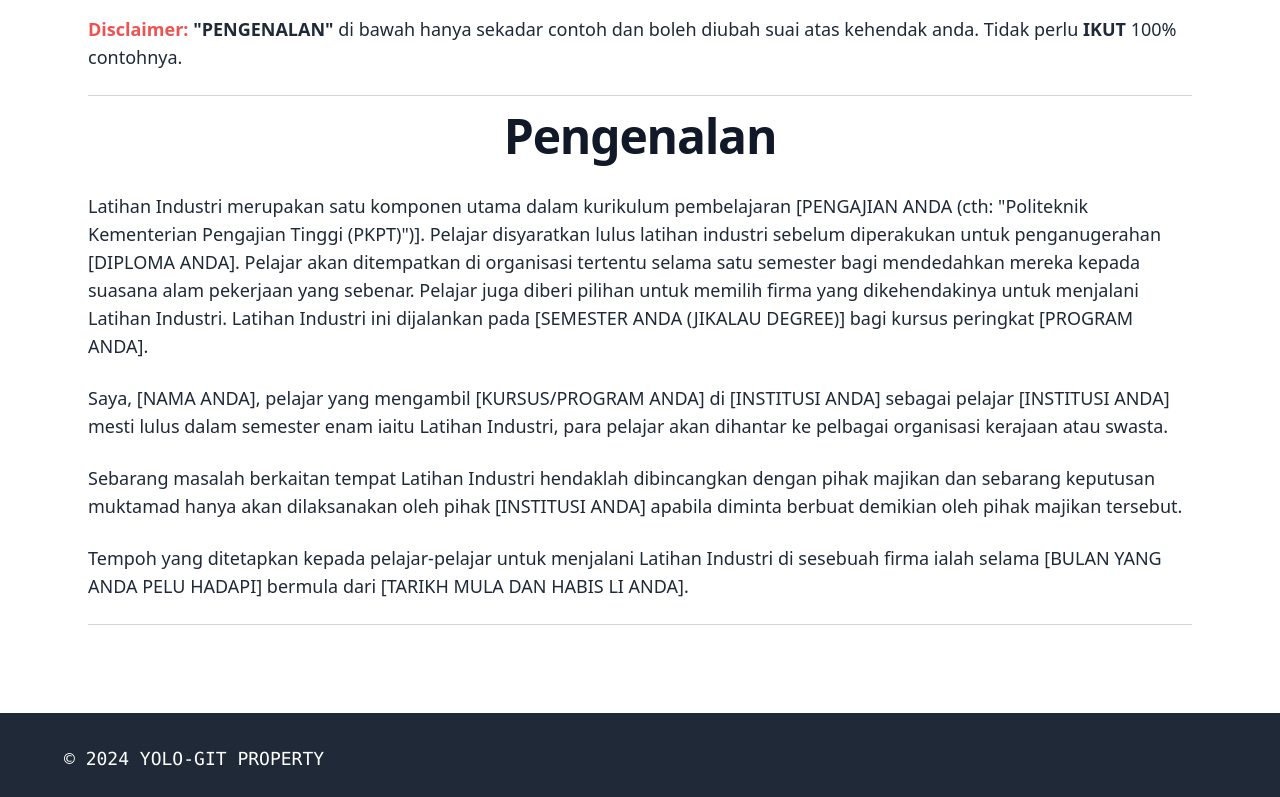
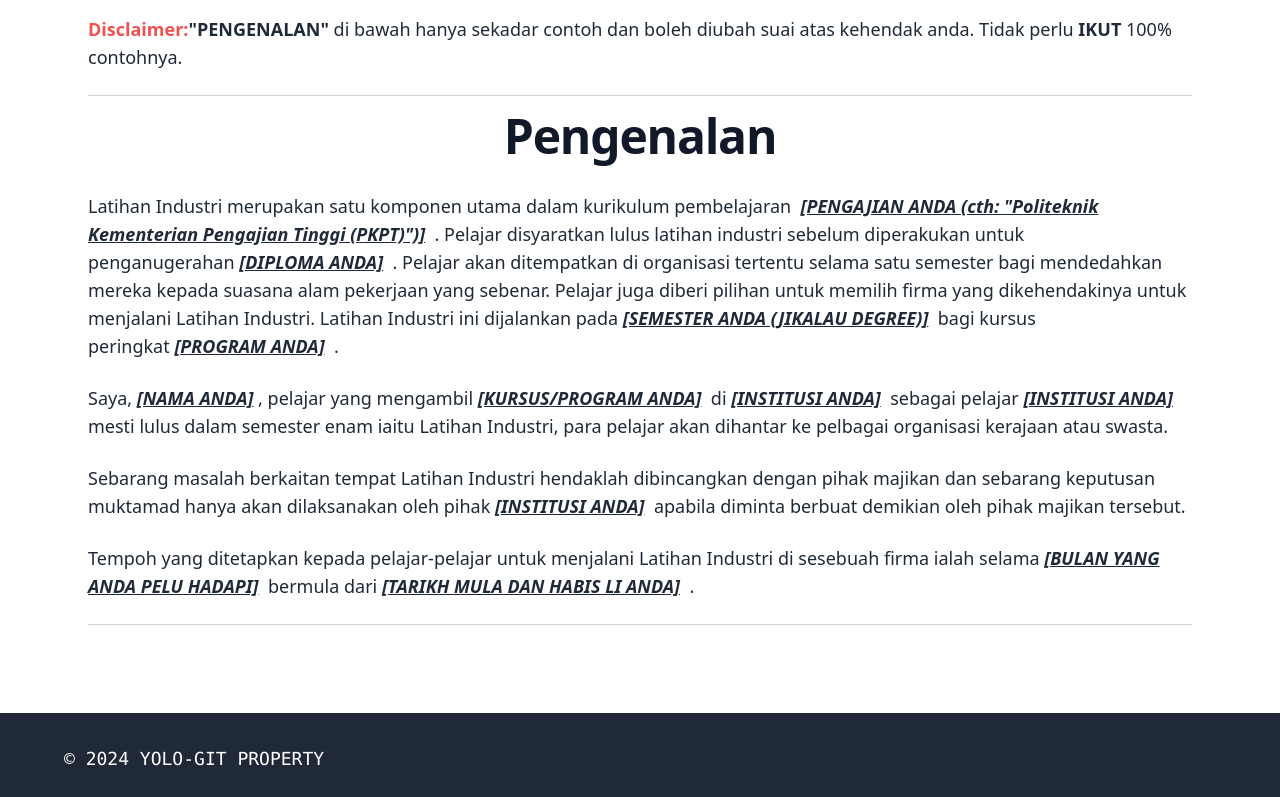
Before and after one commit to YOLO-GIT/intern-stuff, a React (Vite) app in the folder intern-stuff/: page /documents_folder/bab_1 in a window 1280 px wide. Shown: the part 601-1398 px from the top of the page. Built offline with nearby package versions, Linux system fonts and the light colour scheme.

Commit message:
Fixes some spaces to the text as well

```diff
--- a/intern-stuff/src/components/documents_folder/bab_1.jsx
+++ b/intern-stuff/src/components/documents_folder/bab_1.jsx
@@ -36,7 +36,7 @@ const bab_1 = () => {
               dari ditangkap plagiat.)
             </p>
             <p className="mb-6 dark:text-white text-gray-800 sm:text-gray-800 md:text-lg">
-              <span className="font-bold text-red-500">Disclaimer:</span>{" "}
+              <span className="font-bold text-red-500">Disclaimer:</span>
               <span className="font-bold">"PENGENALAN"</span> di bawah hanya
               sekadar contoh dan boleh diubah suai atas kehendak anda. Tidak
               perlu <span className="font-bold">IKUT</span> 100% contohnya.
@@ -48,32 +48,70 @@ const bab_1 = () => {
               </h2>
               <p className="mb-6 text-lg dark:text-white text-gray-800 sm:text-gray-800 md:text-lg">
                 Latihan Industri merupakan satu komponen utama dalam kurikulum
-                pembelajaran [PENGAJIAN ANDA (cth: "Politeknik Kementerian
-                Pengajian Tinggi (PKPT)")]. Pelajar disyaratkan lulus latihan
-                industri sebelum diperakukan untuk penganugerahan [DIPLOMA
-                ANDA]. Pelajar akan ditempatkan di organisasi tertentu selama
+                pembelajaran &nbsp;
+                <span className="font-bold underline italic">
+                  [PENGAJIAN ANDA (cth: "Politeknik Kementerian Pengajian Tinggi
+                  (PKPT)")]
+                </span>
+                &nbsp; . Pelajar disyaratkan lulus latihan industri sebelum
+                diperakukan untuk penganugerahan&nbsp;
+                <span className="font-bold underline italic">
+                  [DIPLOMA ANDA]
+                </span>
+                &nbsp; . Pelajar akan ditempatkan di organisasi tertentu selama
                 satu semester bagi mendedahkan mereka kepada suasana alam
                 pekerjaan yang sebenar. Pelajar juga diberi pilihan untuk
                 memilih firma yang dikehendakinya untuk menjalani Latihan
-                Industri. Latihan Industri ini dijalankan pada [SEMESTER ANDA
-                (JIKALAU DEGREE)] bagi kursus peringkat [PROGRAM ANDA].
+                Industri. Latihan Industri ini dijalankan pada&nbsp;
+                <span className="font-bold underline italic">
+                  [SEMESTER ANDA (JIKALAU DEGREE)]
+                </span>
+                &nbsp; bagi kursus peringkat&nbsp;
+                <span className="font-bold underline italic">
+                  [PROGRAM ANDA]
+                </span>
+                &nbsp; .
               </p>
               <p className="mb-6 text-lg dark:text-white text-gray-800 sm:text-gray-800 md:text-lg">
-                Saya, [NAMA ANDA], pelajar yang mengambil [KURSUS/PROGRAM ANDA]
-                di [INSTITUSI ANDA] sebagai pelajar [INSTITUSI ANDA] mesti lulus
-                dalam semester enam iaitu Latihan Industri, para pelajar akan
-                dihantar ke pelbagai organisasi kerajaan atau swasta.
+                Saya,&nbsp;
+                <span className="font-bold underline italic">[NAMA ANDA]</span>
+                &nbsp;, pelajar yang mengambil&nbsp;
+                <span className="font-bold underline italic">
+                  [KURSUS/PROGRAM ANDA]
+                </span>
+                &nbsp; di&nbsp;
+                <span className="font-bold underline italic">
+                  [INSTITUSI ANDA]
+                </span>
+                &nbsp; sebagai pelajar&nbsp;
+                <span className="font-bold underline italic">
+                  [INSTITUSI ANDA]
+                </span>
+                &nbsp; mesti lulus dalam semester enam iaitu Latihan Industri,
+                para pelajar akan dihantar ke pelbagai organisasi kerajaan atau
+                swasta.
               </p>
               <p className="mb-6 text-lg dark:text-white text-gray-800 sm:text-gray-800 md:text-lg">
                 Sebarang masalah berkaitan tempat Latihan Industri hendaklah
                 dibincangkan dengan pihak majikan dan sebarang keputusan
-                muktamad hanya akan dilaksanakan oleh pihak [INSTITUSI ANDA]
-                apabila diminta berbuat demikian oleh pihak majikan tersebut.
+                muktamad hanya akan dilaksanakan oleh pihak&nbsp;
+                <span className="font-bold underline italic">
+                  [INSTITUSI ANDA]
+                </span>
+                &nbsp; apabila diminta berbuat demikian oleh pihak majikan
+                tersebut.
               </p>
               <p className="mb-6 text-lg dark:text-white text-gray-800 sm:text-gray-800 md:text-lg">
                 Tempoh yang ditetapkan kepada pelajar-pelajar untuk menjalani
-                Latihan Industri di sesebuah firma ialah selama [BULAN YANG ANDA
-                PELU HADAPI] bermula dari [TARIKH MULA DAN HABIS LI ANDA].
+                Latihan Industri di sesebuah firma ialah selama&nbsp;
+                <span className="font-bold underline italic">
+                  [BULAN YANG ANDA PELU HADAPI]
+                </span>
+                &nbsp; bermula dari&nbsp;
+                <span className="font-bold underline italic">
+                  [TARIKH MULA DAN HABIS LI ANDA]
+                </span>
+                &nbsp; .
               </p>
             </p>
             <hr className="my-4 border-gray-300 dark:border-gray-700" />
--- a/intern-stuff/src/components/documents_folder/intro.jsx
+++ b/intern-stuff/src/components/documents_folder/intro.jsx
@@ -35,7 +35,7 @@ const BlogPost = () => {
               sendiri. (Saya percayakan anda 🗣️🔥)
             </p>
             <p className="mb-6 dark:text-white text-gray-800 sm:text-gray-800 md:text-lg">
-              <span className="font-bold text-red-500">Disclaimer:</span>{" "}
+              <span className="font-bold text-red-500">Disclaimer:</span>
               <span className="font-bold">"PENGHARGAAN"</span> di bawah hanya
               sekadar contoh dan boleh diubah suai atas kehendak anda. Tidak
               perlu <span className="font-bold">IKUT</span> 100% contohnya.
@@ -56,25 +56,41 @@ const BlogPost = () => {
                 berjaya saya siapkan Laporan Akhir Latihan Industri ini.
               </p>
               <p className="mb-6 text-lg dark:text-white text-gray-800 sm:text-gray-800 md:text-lg">
-                Setinggi-tinggi penghargaan saya ucapkan kepada pihak pengurusan
-                [Firma Anda] kerana telah memberi peluang saya menjalankan
-                latihan industri selama 20 minggu. Khasnya buat [SV anda] kerana
-                memberi saya peluang untuk menimba pengalaman dan menguruskan
-                hal saya selama menjalani latihan industri di organisasi ini.
+                Setinggi-tinggi penghargaan saya ucapkan kepada pihak
+                pengurusan&nbsp;
+                <span className="font-bold underline italic">[Firma Anda]</span>
+                &nbsp; kerana telah memberi peluang saya menjalankan latihan
+                industri selama 20 minggu. Khasnya buat&nbsp;
+                <span className="font-bold underline italic">[SV anda]</span>
+                &nbsp; kerana memberi saya peluang untuk menimba pengalaman dan
+                menguruskan hal saya selama menjalani latihan industri di
+                organisasi ini.
               </p>
               <p className="mb-6 text-lg dark:text-white text-gray-800 sm:text-gray-800 md:text-lg">
-                Selain itu, [Staf Firma] kerana beliau juga telah banyak
-                membantu saya dalam semua aspek semasa menjalankan kerja-kerja
-                di organisasi ini dari awal latihan sehingga saya tamat latihan
-                [Tarikh last intern]. Tidak lupa juga kepada staf-staf di bawah
-                [Firma Anda] yang banyak memberi tunjuk ajar tentang selok-belok
-                pengurusan [Firma Anda].
+                Selain itu,&nbsp;
+                <span className="font-bold underline italic">[Staf Firma]</span>
+                &nbsp; kerana beliau juga telah banyak membantu saya dalam semua
+                aspek semasa menjalankan kerja-kerja di organisasi ini dari awal
+                latihan sehingga saya tamat latihan&nbsp;
+                <span className="font-bold underline italic">
+                  [Tarikh last intern]
+                </span>
+                &nbsp; . Tidak lupa juga kepada staf-staf di bawah&nbsp;
+                <span className="font-bold underline italic">[Firma Anda]</span>
+                &nbsp; yang banyak memberi tunjuk ajar tentang selok-belok
+                pengurusan&nbsp;
+                <span className="font-bold underline italic">[Firma Anda]</span>
+                &nbsp; .
               </p>
               <p className="mb-6 text-lg dark:text-white text-gray-800 sm:text-gray-800 md:text-lg">
                 Saya juga ingin mengucapkan jutaan terima kasih kepada pihak
-                Unit Latihan Industri [Institusi Anda] yang banyak membantu dari
-                penyediaan sebelum dan selepas menjalani latihan industri dan
-                penyediaan laporan latihan industri.
+                Unit Latihan Industri&nbsp;
+                <span className="font-bold underline italic">
+                  [Institusi Anda]
+                </span>
+                &nbsp; yang banyak membantu dari penyediaan sebelum dan selepas
+                menjalani latihan industri dan penyediaan laporan latihan
+                industri.
               </p>
               <p className="mb-6 text-lg dark:text-white text-gray-800 sm:text-gray-800 md:text-lg">
                 Tidak lupa juga kepada kedua ibu bapa saya yang telah memberikan
@@ -84,9 +100,10 @@ const BlogPost = () => {
               <p className="mb-6 text-lg dark:text-white text-gray-800 sm:text-gray-800 md:text-lg">
                 Segala latihan yang saya pernah mungkin tidak dapat saya kutip
                 tanpa kerjasama yang baik daripada seluruh kakitangan. Terima
-                kasih kepada semua warga kerja [Staf] kerana sanggup meluangkan
-                masa untuk memberi tunjuk ajar walaupun sibuk menjalankan tugas
-                harian.
+                kasih kepada semua warga kerja&nbsp;
+                <span className="font-bold underline italic">[Staf]</span>&nbsp;
+                kerana sanggup meluangkan masa untuk memberi tunjuk ajar
+                walaupun sibuk menjalankan tugas harian.
               </p>
               <p className="text-lg dark:text-white text-gray-800 sm:text-gray-800 md:text-lg">
                 Akhir kata, hanya kepada Allah Taala sahaja saya serahkan segala
```
Also changed, not shown: intern-stuff/src/components/documents_folder/bab_6.jsx (+54 -2 lines).
